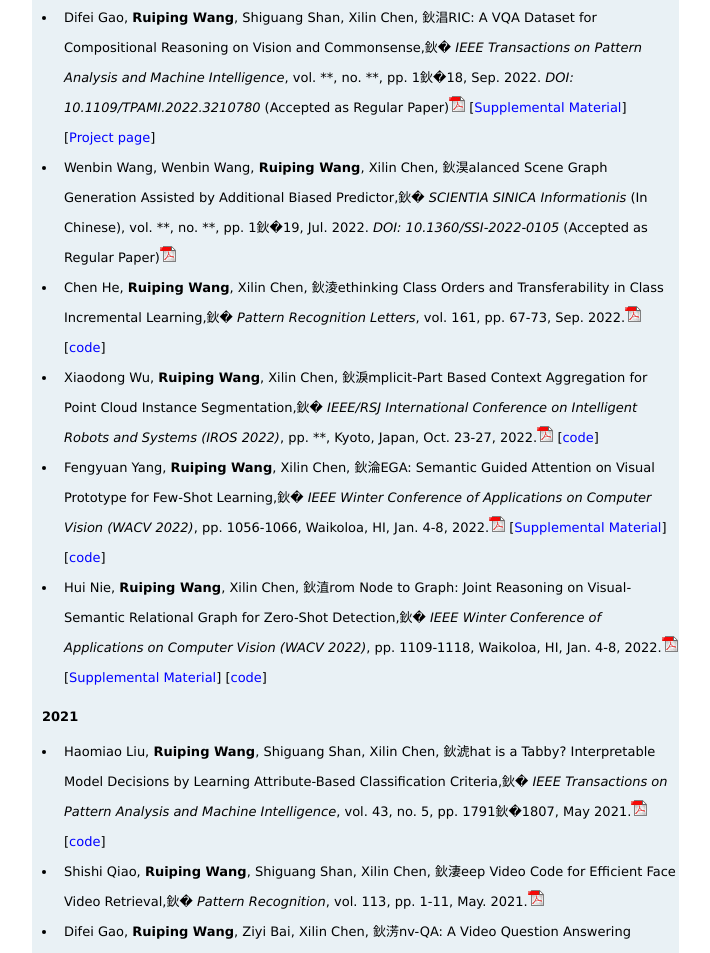
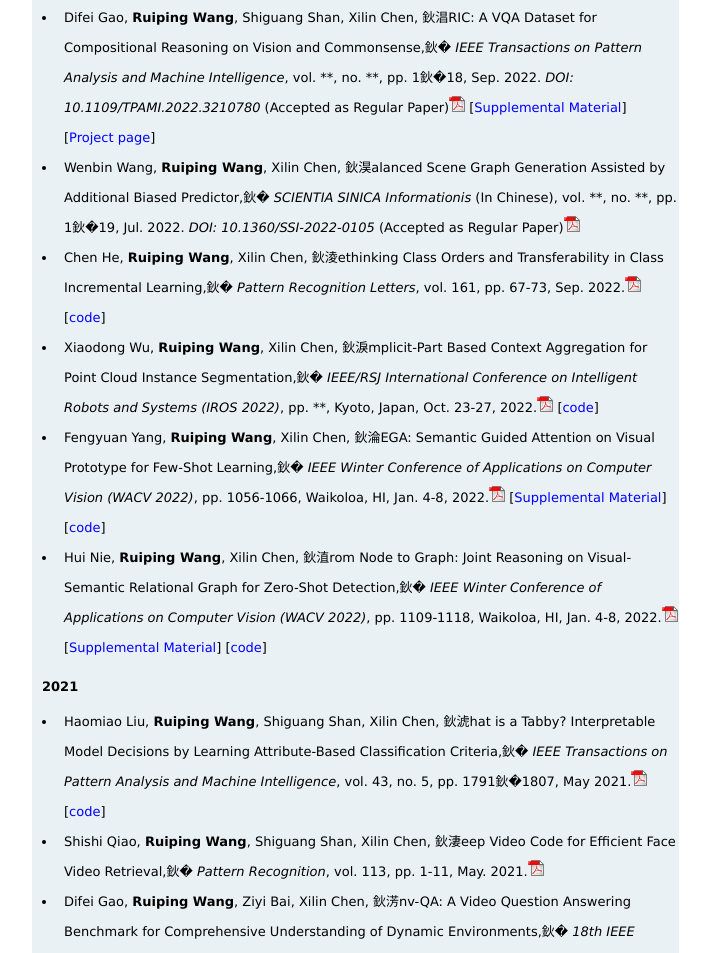
Before and after one commit to rpwnjtu/rpwnjtu.github.io, a plain HTML site: page resume.htm in a window 1280 px wide. Shown: the part 1425-2378 px from the top of the page, without its empty margins (412-1122 px from the left). Drawn offline with Linux system fonts and the light colour scheme.

Commit message:
Add files via upload

```diff
--- a/resume.htm
+++ b/resume.htm
@@ -442,7 +442,7 @@ li.specialtemp{
 						</li>
 
 						<li class="special">
-							Wenbin Wang, Wenbin Wang, <b>Ruiping Wang</b>, Xilin Chen, “Balanced Scene Graph Generation Assisted by Additional Biased Predictor,” <i>SCIENTIA SINICA Informationis</i> (In Chinese), vol. **, no. **, pp. 1–19, Jul. 2022. <i>DOI: 10.1360/SSI-2022-0105</i> (Accepted as Regular Paper)<a href="publications/Balanced Scene Graph Generation Assisted by Additional Biased Predictor_SSI2022.pdf" target="_blank"><img src="image\pdf.gif" border="0px"></a>
+							Wenbin Wang, <b>Ruiping Wang</b>, Xilin Chen, “Balanced Scene Graph Generation Assisted by Additional Biased Predictor,” <i>SCIENTIA SINICA Informationis</i> (In Chinese), vol. **, no. **, pp. 1–19, Jul. 2022. <i>DOI: 10.1360/SSI-2022-0105</i> (Accepted as Regular Paper)<a href="publications/Balanced Scene Graph Generation Assisted by Additional Biased Predictor_SSI2022.pdf" target="_blank"><img src="image\pdf.gif" border="0px"></a>
 						</li>
 
 						<li class="special">
```
